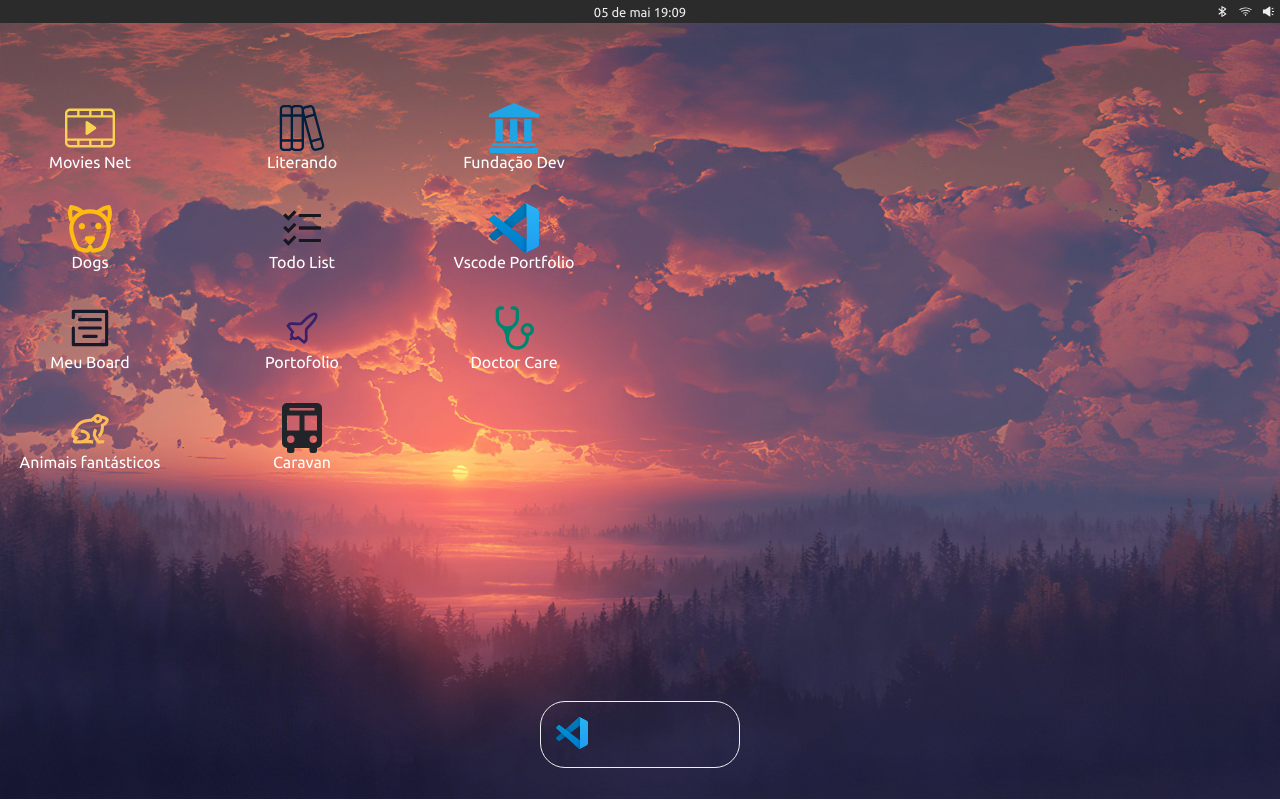
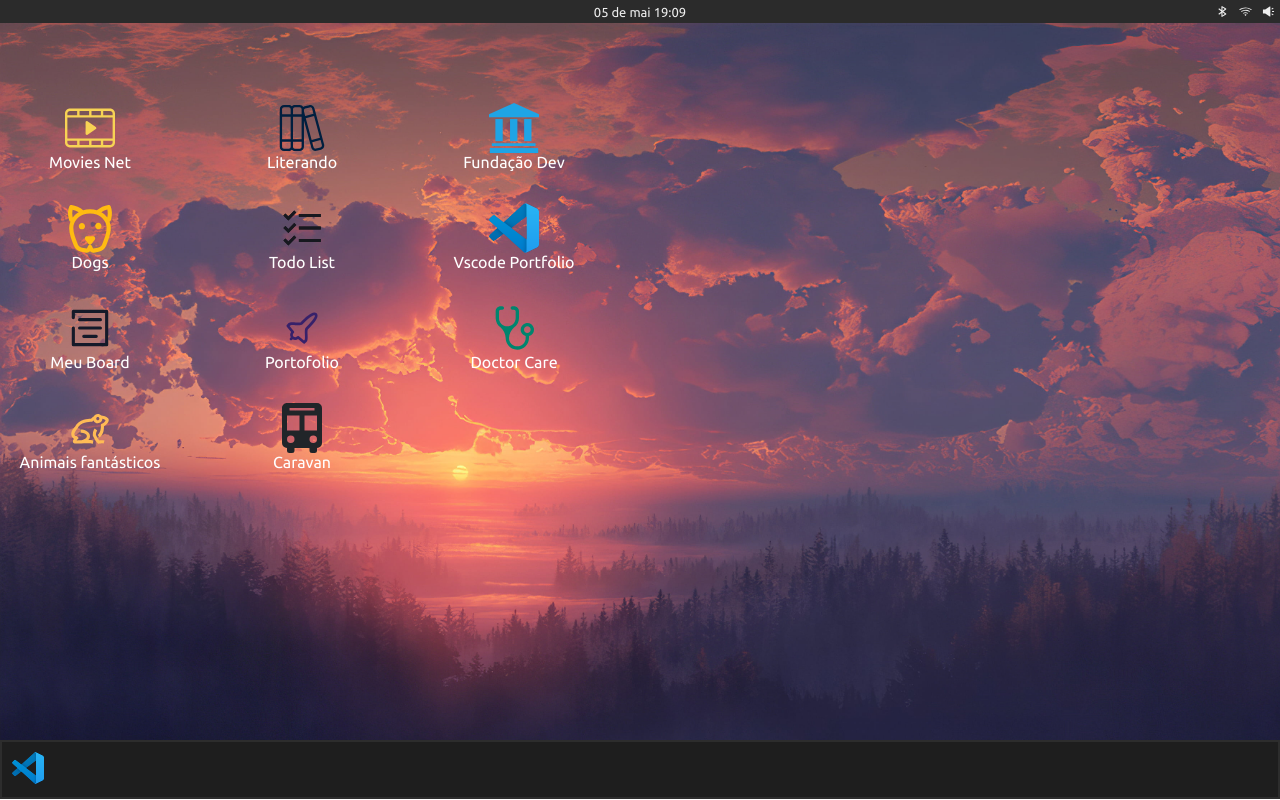
Before and after one commit to Jefferson-Guirra/Vscode-Portfolio, a Next.js app: page / in a window 1280 px wide. Built offline with nearby package versions, Linux system fonts and the light colour scheme.

Commit message:
style: change style of navigation bar on desktop page

```diff
--- a/src/features/desktop/pages/styles.ts
+++ b/src/features/desktop/pages/styles.ts
@@ -4,6 +4,10 @@ interface Props {
 }
 
 export const container = styled.main`
+  flex: 1;
+  display: flex;
+  flex-direction: column;
+  justify-content: space-between;
   .content {
     color: #fff;
     padding-block: 5rem;
@@ -38,29 +42,23 @@ export const container = styled.main`
 `
 export const nav = styled.nav(
   (props: Props) => `
-  border: 1px solid #eee;
   width: 100%;
-  max-width: 200px;
-  border-radius: 25px;
-  padding: 10px;
-  margin-bottom: 2rem;
-  position: absolute;
-  bottom: 0;
-  left:calc(50% - 100px);
-  align-self: center;
+  background-color: #1e1e1e;
+  border: 2px solid #2d2d2d;
+
 
   a {
     position: relative;
     display: block;
+    padding: 10px;
     width: fit-content;
-    padding: 5px;
-    border-radius: 12px;
+    background-color: ${props.vscodeIsOpen ? '#2d2d2d' : 'transparent'};
     cursor: pointer;
     transition: 0.5s;
   }
 
   a:hover {
-    background-color: var(--login-secondary-color);
+    background-color: #333333;
   }
 
   a::after {
```
